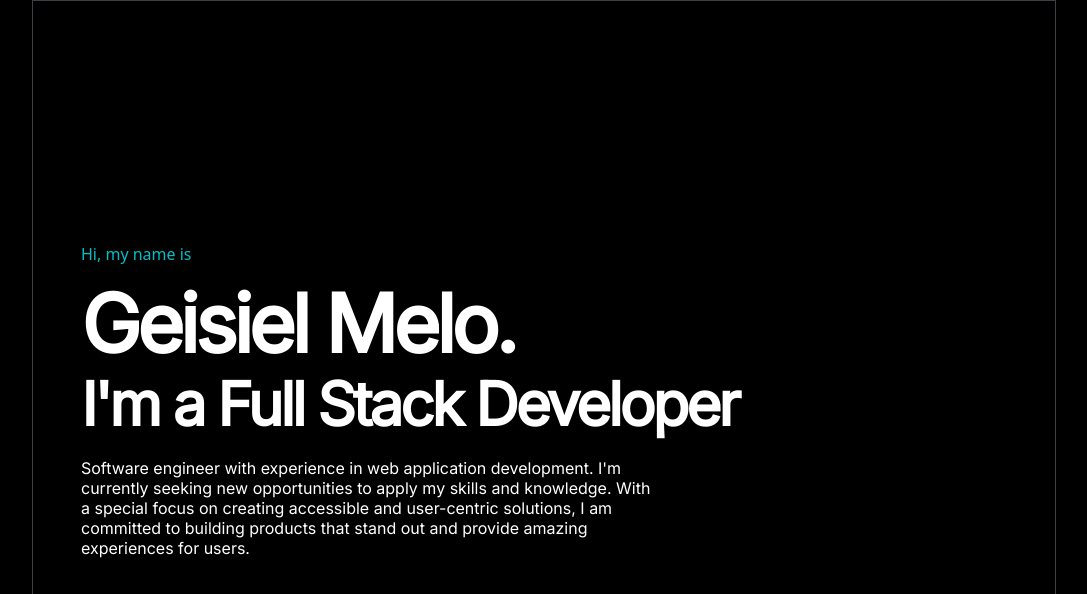
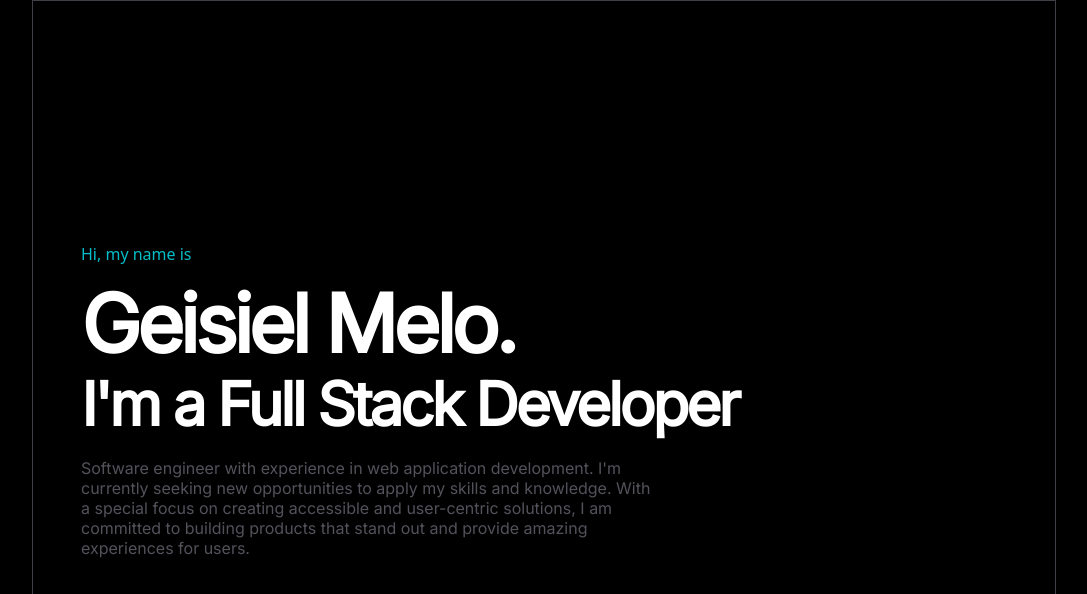
Before and after one commit to GeisielMelo/v2, a React (Vite) app: page / in a window 1280 px wide. Shown: the top 594 px of the page, without its empty margins (96-1183 px from the left). Built offline with nearby package versions, Linux system fonts and the light colour scheme.

Commit message:
feat: Finished Hero section refactoring.

```diff
--- a/src/components/sections/Hero.tsx
+++ b/src/components/sections/Hero.tsx
@@ -1,25 +1,35 @@
+import { UpMotion } from '../animated/Motion'
+
 const Hero: React.FC = () => {
   return (
-    <section
-      id='#'
-      className='flex flex-col h-screen justify-center text-white max-w-5xl w-full p-12 border border-zinc-700 transition-all font-inter'
-    >
+    <section id='#' className='flex flex-col h-screen justify-center text-white max-w-5xl w-full p-12 border border-zinc-700 transition-all font-inter'>
+      <UpMotion>
         <p className='text-[rgb(2,190,199)] font-sans mb-2'>
           Hi, my name is
         </p>
+      </UpMotion>
+
+      <UpMotion delay={0.2}>
         <h1 className='text-[clamp(20px,8vw,80px)] leading-tight font-semibold tracking-tighter'>
           Geisiel Melo.
         </h1>
+      </UpMotion>
+
+      <UpMotion delay={0.4}>
         <h2 className='text-[clamp(12px,5vw,60px)] leading-none font-semibold tracking-tighter'>
           I'm a Full Stack Developer
         </h2>
-      <p className='text-[clamp(9px,5vw,16px)] mt-6 max-w-xl leading-tight'>
+      </UpMotion>
+
+      <UpMotion delay={0.6}>
+        <p className='text-[clamp(9px,5vw,16px)] mt-6 max-w-xl leading-tight text-zinc-600'>
           Software engineer with experience in web application development. I'm
           currently seeking new opportunities to apply my skills and knowledge.
-        With a special focus on creating accessible and user-centric solutions,
-        I am committed to building products that stand out and provide amazing
-        experiences for users.
+          With a special focus on creating accessible and user-centric
+          solutions, I am committed to building products that stand out and
+          provide amazing experiences for users.
         </p>
+      </UpMotion>
     </section>
   )
 }
```
Lines whose indentation alone changed are shown as unchanged.
